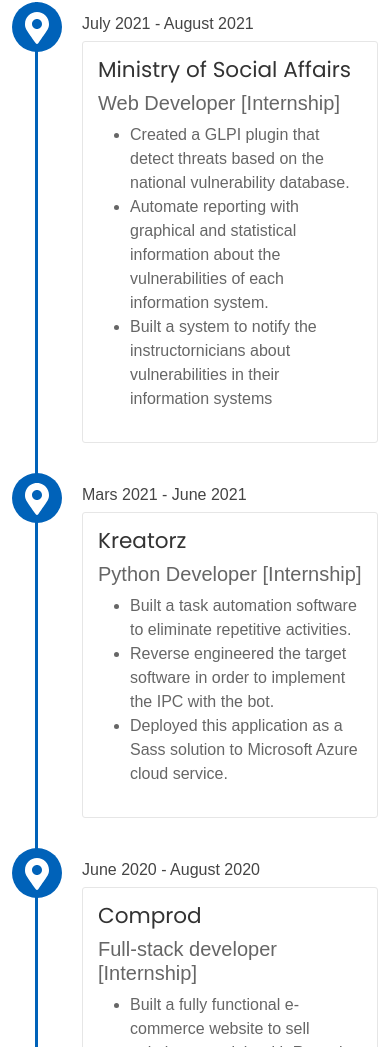
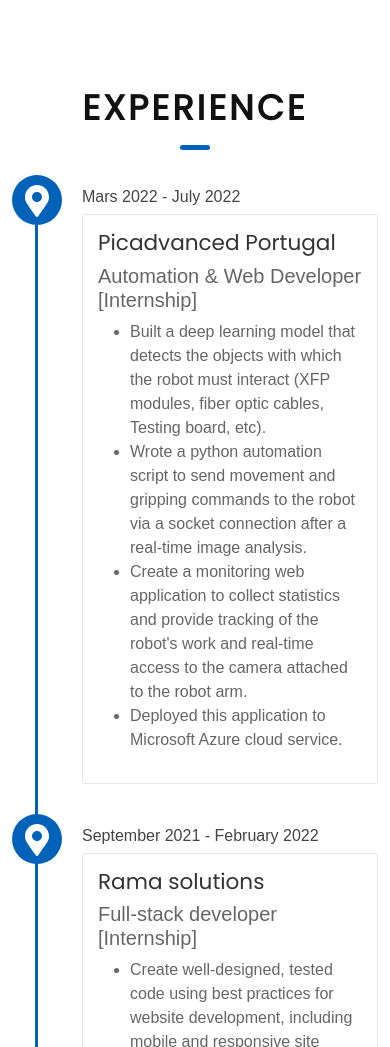
Before and after one commit to kissy2/react-portfolio, a React (Create React App) app: page / in a window 390 px wide. Shown: the part 2307-3354 px from the top of the page. Built offline with nearby package versions, Linux system fonts and the light colour scheme.

Commit message:
fix responsiveness in about section

```diff
--- a/src/components/about/About.scss
+++ b/src/components/about/About.scss
@@ -31,6 +31,10 @@
 .skills {
 	display: flex;
 	flex-wrap: wrap;
+	@media only screen and (max-width: 900px) {
+		& {
+			justify-content: center;
+	}
 }
 
 .skill {
@@ -41,10 +45,7 @@
 	font-weight: 500;
 	padding: 10px 20px;
 	font-size: 15px;
-	@media only screen and (max-width: 900px) {
-		& {
-			justify-content: center;
-	}
+
 }
 }
 
--- a/src/config.js
+++ b/src/config.js
@@ -13,11 +13,31 @@
         titleDescription : "I'm a Software Engineering Student completely obsessed with innovation as well as the newest instructornologies",
         getToKnowMe1 : "Hey! It's <Strong>Aymen Belhaj</strong> and I'm a <strong> Software Engineer </strong> Student located in Aveiro, Portugal. Fascinated by the field of computer science since my childhood, it was obvious to me that I would eventually turn to engineering. I did some remote projects as a <Strong>FreeLancer</Strong> on the side for my friends, which allowed me to broaden my knowledge and learn a lot in addition to the courses I took at university.",
         getToKnowMe2 : "I am <Strong>dynamic</Strong>, <Strong>flexible</Strong> and able to adapt quickly to new situations and environment. I love what I do and, therefore, I do it well. <Strong>If you're looking for a developer to add to your team</Strong>, I'd love to hear from you! Feel free to <strong>contact</strong> me here.",
-        Skills : ["Python", "Django", "Javascript", "React JS", "Node JS", "PHP", "Java", "J2EE", "HTML", "CSS", "BootStrap","MongoDB", "MySQL", "Azure", "AWS EC2", "Docker", "Docker-Compose", "Jenkins", "Github Actions", "Git", "Networking" ],
+        Skills : ["Python", "Django", "Flask", "Javascript", "React JS", "Node JS", "Express JS", "PHP", "Java", "Scala", "J2EE", "C#", "HTML5", "CSS3", "BootStrap","MongoDB", "MySQL", "Azure", "AWS EC2", "Docker", "Docker-Compose", "Jenkins", "Github Actions", "Git", "Networking", "Automation", "Deep Learning" ],
     },
     experience : [
         {
-        date : "July 2021 - August 2021",
+        date : "Mars 2022 - July 2022",
+        employerName : "Picadvanced Portugal",
+        jobTitle :  "Automation & Web Developer [Internship]",
+        jobTasks : [
+            "Built a deep learning model that detects the objects with which the robot must interact (XFP modules, fiber optic cables, Testing board, etc).",
+            "Wrote a python automation script to send movement and gripping commands to the robot via a socket connection after a real-time image analysis. ",
+            "Create a monitoring web application to collect statistics and provide tracking of the robot's work and real-time access to the camera attached to the robot arm.",
+            "Deployed this application to Microsoft Azure cloud service.",
+        ],},
+        {
+            date : "September 2021 - February 2022",
+            employerName : "Rama solutions",
+            jobTitle :  "Full-stack developer [Internship]",
+            jobTasks : [
+                "Create well-designed, tested code using best practices for website development, including mobile and responsive site design.",
+                "Create websites and user interfaces, using standard HTML/CSS practices, while incorporating data from back-end databases and API.",
+                "Develop websites backend logic using PHP and Django(python).",
+                "Host web applications to azure cloud.",
+            ],},
+        {
+        date : "June 2021 - August 2021",
         employerName : "Ministry of Social Affairs",
         jobTitle :  "Web Developer [Internship]",
         jobTasks : [
@@ -28,7 +48,7 @@
         {
         date : "Mars 2021 - June 2021",
         employerName : "Kreatorz",
-        jobTitle :  "Python Developer [Internship]",
+        jobTitle :  "Automation Python Developer [Internship]",
         jobTasks : [
             "Built a task automation software to eliminate repetitive activities. ",
             "Reverse engineered the target software in order to implement the IPC with the bot.",
@@ -167,6 +187,12 @@
     certificatesLimiter : 6,
     certificates : [
         {
+            name : "Microsoft Azure Administrator",
+            instructor : "Microsoft",
+            issuer : "Microsoft",
+            link : "https://www.credly.com/badges/1706b6bb-8ec7-4901-8be0-25bfb9b990a1"
+        },
+        {
             name : "Machine Learning for Data Science and Analytics",
             instructor : "Columbia University",
             issuer : "edX",
@@ -201,6 +227,12 @@
             instructor : "Linux Foundation",
             issuer : "edX",
             link : "https://courses.edx.org/certificates/f600955068df47599dd85c7a7a39715a"
+        },
+        {
+            name : "Microsoft Azure: Security, Compliance, and Identity Fundamentals",
+            instructor : "Microsoft",
+            issuer : "Microsoft",
+            link : "https://www.credly.com/badges/0c7e5674-34d6-44af-9b4d-2605e8db1b53"
         },
         {
             name : "Deep Learning Fundamentals with Keras",
@@ -255,11 +287,11 @@
     contact : {
         titleDescription : "If you wanna get in touch, talk to me about a project collaboration or just say hi, fill up the awesome form below to drop me an email. Old-fashioned phone calls work too.",
         phoneDescription : "Interested in working together ?<br/>Just pick up the phone and let's talk.",
-        phoneNumber : "+216 56025656",
+        phoneNumber : "+351 931433649",
         emailDescription : "If you're wondering about any thing just shoot me an email and let's talk.",
         email : "medaymenbelhaj@gmail.com",
-        locationDescription : "R. da Pilôta 7, 3810-441, Portugal,<br/>Aveiro District, Portugal 234",
-        location : "https://goo.gl/maps/XdVY7Jka5j85axQt7",
+        locationDescription : "R. de Dr. Manuel das Neves 12, 3810-164 Aveiro, Portugal",
+        location : "https://goo.gl/maps/uDUp6oxWWoPi24tN7",
         form : "https://formspree.io/f/mrgjpwnb"
     },
     footer : {
```
Also changed, not shown: 1 other file (tests, documents, lock files or other folders).
